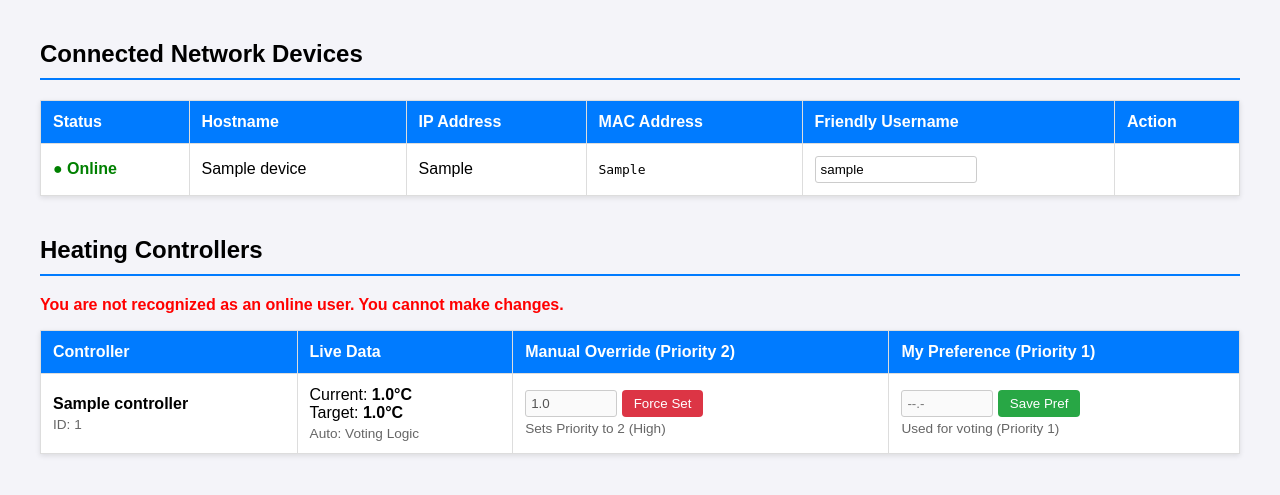
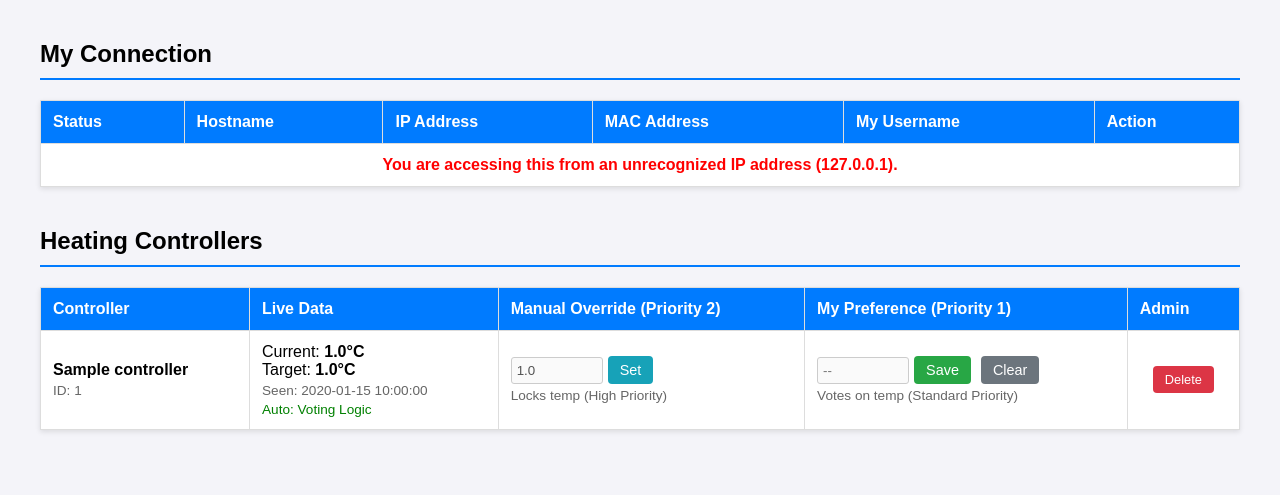
Before and after one commit to T0253r/IoTproj, a Flask app: page / in a window 1280 px wide. Shown: the top 495 px of the page. Run offline with Flask 3, Linux system fonts and the light colour scheme; tables that the repository leaves empty hold one stand-in row (values such as "Sample post").

Commit message:
updated UI, added controller and preference deletion

```diff
--- a/Raspberry/templates/index.html
+++ b/Raspberry/templates/index.html
@@ -9,17 +9,29 @@
         table { width: 100%; border-collapse: collapse; background: white; margin-bottom: 20px; box-shadow: 0 2px 5px rgba(0,0,0,0.1); }
         th, td { padding: 12px; border: 1px solid #ddd; text-align: left; vertical-align: middle; }
         th { background-color: #007bff; color: white; }
+
+        /* Status Colors */
         .status-on { color: green; font-weight: bold; }
         .status-off { color: gray; }
-        .save-btn { background: #28a745; color: white; border: none; padding: 6px 12px; cursor: pointer; border-radius: 4px; }
-        .manual-btn { background: #dc3545; color: white; border: none; padding: 6px 12px; cursor: pointer; border-radius: 4px; }
+
+        /* Button Styles */
+        button { border: none; padding: 6px 12px; cursor: pointer; border-radius: 4px; font-size: 0.9em; }
+        .save-btn { background: #28a745; color: white; }
+        .manual-btn { background: #17a2b8; color: white; }
+        .clear-btn { background: #6c757d; color: white; margin-left: 5px; }
+        .delete-btn { background: #dc3545; color: white; font-size: 0.8em; }
+
+        /* Inputs */
         input[type="text"], input[type="number"] { padding: 5px; border: 1px solid #ccc; border-radius: 3px; width: 80px; }
+
+        /* Helpers */
         .info-small { font-size: 0.85em; color: #666; display: block; margin-top: 4px;}
+        .flex-row { display: flex; align-items: center; }
     </style>
 </head>
 <body>
 
-    <h2>Connected Network Devices</h2>
+    <h2>My Connection</h2>
     <table>
         <thead>
             <tr>
@@ -27,40 +39,39 @@
                 <th>Hostname</th>
                 <th>IP Address</th>
                 <th>MAC Address</th>
-                <th>Friendly Username</th>
+                <th>My Username</th>
                 <th>Action</th>
             </tr>
         </thead>
         <tbody>
-            {% for device in devices %}
+            {% if current_user %}
             <tr>
                 <td>
-                    <span class="{{ 'status-on' if device['online'] else 'status-off' }}">
-                        {{ "● Online" if device['online'] else "○ Offline" }}
-                    </span>
+                    <span class="status-on">● Online</span>
                 </td>
-                <td>{{ device['hostname'] }}</td>
-                <td>{{ device['ip'] }}</td>
-                <td><code>{{ device['mac'] }}</code></td>
+                <td>{{ current_user['hostname'] }}</td>
+                <td>{{ current_user['ip'] }}</td>
+                <td><code>{{ current_user['mac'] }}</code></td>
                 <form action="/update_username" method="POST">
                     <td>
-                        <input type="text" name="username" value="{{ device['username'] or '' }}" placeholder="Enter name..." style="width: 150px;">
+                        <input type="text" name="username" value="{{ current_user['username'] or '' }}" placeholder="Enter name..." style="width: 150px;">
                     </td>
                     <td>
-                        {% if current_user and current_user['mac'] == device['mac'] %}
-                            <button type="submit" class="save-btn">Update My Name</button>
-                        {% endif %}
+                        <button type="submit" class="save-btn">Update Name</button>
                     </td>
                 </form>
             </tr>
-            {% endfor %}
+            {% else %}
+            <tr>
+                <td colspan="6" style="text-align:center; color:red; font-weight:bold;">
+                    You are accessing this from an unrecognized IP address ({{ visitor_ip }}).
+                </td>
+            </tr>
+            {% endif %}
         </tbody>
     </table>
 
     <h2>Heating Controllers</h2>
-    {% if not current_user %}
-        <p style="color:red; font-weight:bold;">You are not recognized as an online user. You cannot make changes.</p>
-    {% endif %}
 
     <table>
         <thead>
@@ -69,6 +80,7 @@
                 <th>Live Data</th>
                 <th>Manual Override (Priority 2)</th>
                 <th>My Preference (Priority 1)</th>
+                <th>Admin</th>
             </tr>
         </thead>
         <tbody>
@@ -78,14 +90,18 @@
                     <strong>{{ c['name'] }}</strong><br>
                     <span class="info-small">ID: {{ c['controller_id'] }}</span>
                 </td>
+
                 <td>
                     Current: <strong>{{ c['curr_temp'] }}°C</strong><br>
                     Target: <strong>{{ c['target_temp'] }}°C</strong><br>
+                    <span class="info-small" title="Last time MQTT data was received">
+                        Seen: {{ c['last_seen'] or 'Never' }}
+                    </span>
                     <span class="info-small">
                         {% if c['priority'] == 2 %}
-                            Locked by: {{ c['locked_by_name'] or 'Unknown' }}
+                            <span style="color:red;">Locked by: {{ c['locked_by_name'] or 'Unknown' }}</span>
                         {% elif c['priority'] == 1 %}
-                            Auto: Voting Logic
+                            <span style="color:green;">Auto: Voting Logic</span>
                         {% else %}
                             System Default
                         {% endif %}
@@ -95,19 +111,37 @@
                 <td>
                     <form action="/set_manual_temp" method="POST">
                         <input type="hidden" name="controller_id" value="{{ c['controller_id'] }}">
-                        <input type="number" step="0.5" name="target_temp" value="{{ c['target_temp'] }}" {{ 'disabled' if not current_user }}>
-                        <button type="submit" class="manual-btn" {{ 'disabled' if not current_user }}>Force Set</button>
+                        <div class="flex-row">
+                            <input type="number" step="0.5" name="target_temp" value="{{ c['target_temp'] }}" {{ 'disabled' if not current_user }}>
+                            <button type="submit" class="manual-btn" style="margin-left:5px;" {{ 'disabled' if not current_user }}>Set</button>
+                        </div>
                     </form>
-                    <span class="info-small">Sets Priority to 2 (High)</span>
+                    <span class="info-small">Locks temp (High Priority)</span>
                 </td>
 
                 <td>
-                    <form action="/set_preference" method="POST">
+                    <div class="flex-row">
+                        <form action="/set_preference" method="POST" style="margin-right: 5px;">
+                            <input type="hidden" name="controller_id" value="{{ c['controller_id'] }}">
+                            <div class="flex-row">
+                                <input type="number" step="0.5" name="pref_temp" value="{{ c['user_pref_temp'] or '' }}" placeholder="--" {{ 'disabled' if not current_user }}>
+                                <button type="submit" class="save-btn" style="margin-left:5px;" {{ 'disabled' if not current_user }}>Save</button>
+                            </div>
+                        </form>
+
+                        <form action="/clear_preference" method="POST">
+                            <input type="hidden" name="controller_id" value="{{ c['controller_id'] }}">
+                            <button type="submit" class="clear-btn" title="Remove my preference" {{ 'disabled' if not current_user }}>Clear</button>
+                        </form>
+                    </div>
+                    <span class="info-small">Votes on temp (Standard Priority)</span>
+                </td>
+
+                <td style="text-align: center;">
+                    <form action="/delete_controller" method="POST" onsubmit="return confirm('Are you sure you want to delete {{ c['name'] }}?');">
                         <input type="hidden" name="controller_id" value="{{ c['controller_id'] }}">
-                        <input type="number" step="0.5" name="pref_temp" value="{{ c['user_pref_temp'] or '' }}" placeholder="--.-" {{ 'disabled' if not current_user }}>
-                        <button type="submit" class="save-btn" {{ 'disabled' if not current_user }}>Save Pref</button>
+                        <button type="submit" class="delete-btn" {{ 'disabled' if not current_user }}>Delete</button>
                     </form>
-                    <span class="info-small">Used for voting (Priority 1)</span>
                 </td>
             </tr>
             {% endfor %}
--- a/Raspberry/webapp.py
+++ b/Raspberry/webapp.py
@@ -112,5 +112,41 @@ def set_preference():
     conn.close()
     return redirect(url_for('index'))
 
+@app.route('/clear_preference', methods=['POST'])
+def clear_preference():
+    visitor_ip = request.remote_addr
+    controller_id = request.form.get('controller_id')
+
+    user_record = get_user_by_ip(visitor_ip)
+    if not user_record:
+        return "Access denied", 403
+
+    conn = get_db_connection()
+    conn.execute('''
+        DELETE FROM preferences
+        where fk_user_mac = ? AND fk_controller_id = ?
+    ''', (user_record['mac'], controller_id))
+
+    conn.commit()
+    conn.close()
+    return redirect(url_for('index'))
+
+@app.route('/delete_controller', methods=['POST'])
+def delete_controller():
+    visitor_ip = request.remote_addr
+    controller_id = request.form.get('controller_id')
+
+    # Optional: You might want to restrict this to admins only,
+    # but for now we just check if they are a valid user.
+    user_record = get_user_by_ip(visitor_ip)
+    if not user_record:
+        return "Access Denied", 403
+
+    conn = get_db_connection()
+    conn.execute('DELETE FROM controllers WHERE controller_id = ?', (controller_id,))
+    conn.commit()
+    conn.close()
+    return redirect(url_for('index'))
+
 if __name__ == '__main__':
     app.run(host='0.0.0.0', port=5000)
```
